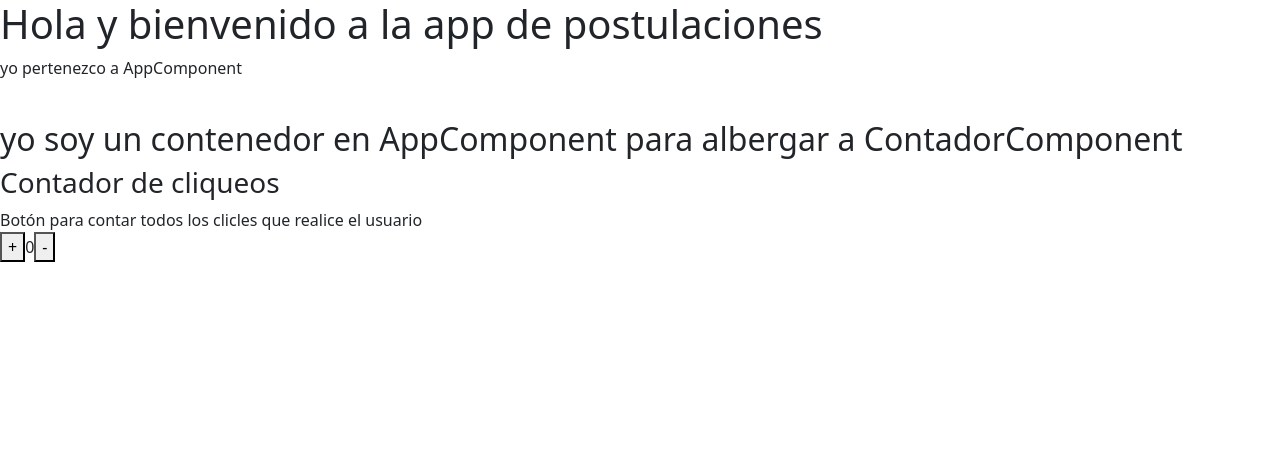
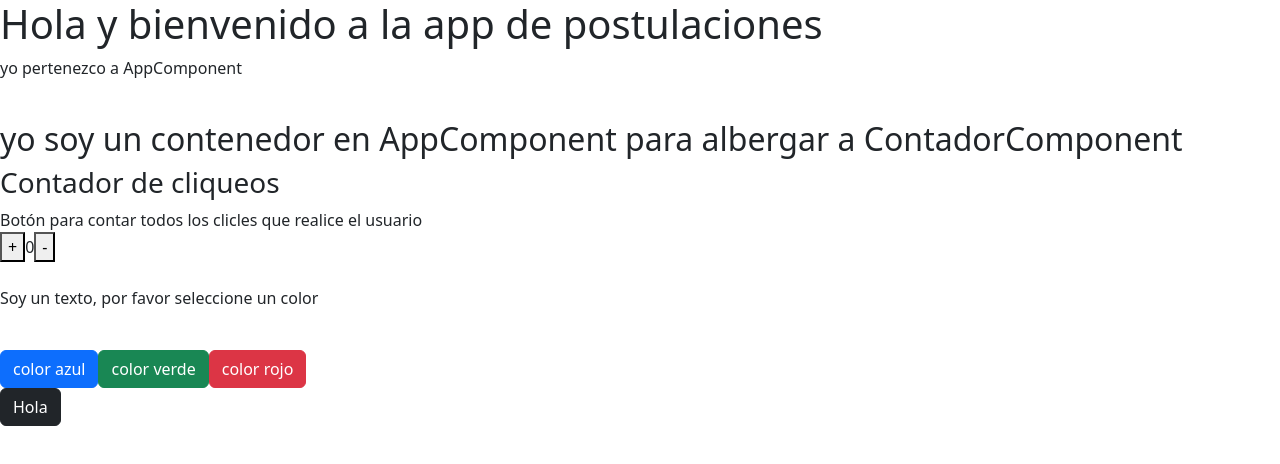
Before and after one commit to rigobersio/postulaciones, an Angular app in the folder postulaciones-angular-mongo/: page / in a window 1280 px wide. Shown: the top 464 px of the page. Built offline with nearby package versions, Linux system fonts and the light colour scheme.

Commit message:
(ryzen)edit:texto-color(se crea de manera correcta cambio de lógica de colores)

```diff
--- a/postulaciones-angular-mongo/src/app/app.component.html
+++ b/postulaciones-angular-mongo/src/app/app.component.html
@@ -6,5 +6,9 @@
     <h2>yo soy un contenedor en AppComponent para albergar a ContadorComponent</h2>
     <app-contador></app-contador>
   </div>
+  <br/>
+  <aside>
+    <app-texto-color></app-texto-color>
+  </aside>
 
 </main>
--- a/postulaciones-angular-mongo/src/app/app.component.ts
+++ b/postulaciones-angular-mongo/src/app/app.component.ts
@@ -1,11 +1,12 @@
 import { Component } from '@angular/core';
 import { RouterOutlet } from '@angular/router';
 import { ContadorComponent } from './contador/contador.component';
+import { TextoColorComponent } from './texto-color/texto-color.component';
 
 @Component({
   selector: 'app-root',
   standalone: true,
-  imports: [RouterOutlet, ContadorComponent],
+  imports: [RouterOutlet, ContadorComponent, TextoColorComponent],
   templateUrl: './app.component.html',
   styleUrl: './app.component.css'
 })
--- a/postulaciones-angular-mongo/src/app/texto-color/texto-color.component.html
+++ b/postulaciones-angular-mongo/src/app/texto-color/texto-color.component.html
@@ -1 +1,9 @@
-<p>texto-color works!</p>
+<div>
+    <p [class]="textoColor">{{ texto }}</p>
+    <br/>
+    <button class="btn btn-primary" [disabled]="condicion" (click)="cambioColor('text-primary')">color azul</button>
+    <button class="btn btn-success" [disabled]="condicion" (click)="cambioColor('text-success')">color verde</button>
+    <button class="btn btn-danger"[disabled]="condicion" (click)="cambioColor('text-danger')">color rojo</button>
+    <br/>
+    <button class="btn btn-dark" (click)="CambioCondicion()">Hola</button>
+</div>
--- a/postulaciones-angular-mongo/src/app/texto-color/texto-color.component.ts
+++ b/postulaciones-angular-mongo/src/app/texto-color/texto-color.component.ts
@@ -8,5 +8,24 @@ import { Component } from '@angular/core';
   styleUrl: './texto-color.component.css'
 })
 export class TextoColorComponent {
+  texto: string;
+  textoColor: string;
+  condicion: boolean;
 
+  constructor() {
+    this.texto = 'Soy un texto, por favor seleccione un color';
+    this.textoColor = '';
+    this.condicion = false;
+  }
+  cambioColor(color: string) {
+    this.textoColor = color;
+  }
+
+  CambioCondicion(){
+    if (this.condicion) {
+      this.condicion = false;
+    } else {
+      this.condicion = true;
+    }
+  };
 }
```
